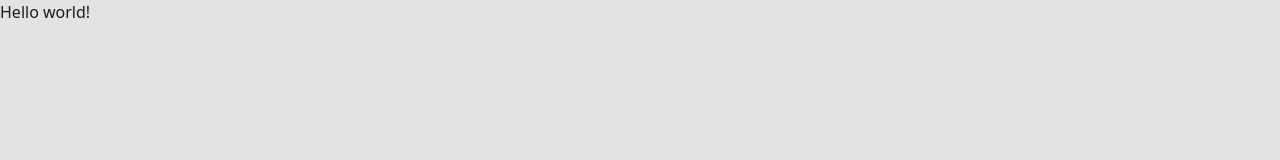
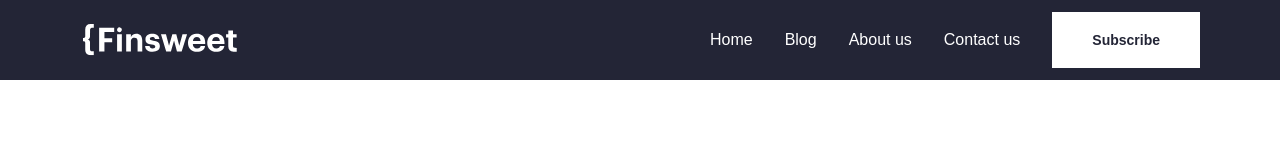
Before and after one commit to KirillMoiseev1999/frontend-project, a website built with Vite: page index.html in a window 1280 px wide. Built offline with nearby package versions, Linux system fonts and the light colour scheme.

Commit message:
Сделал Header, добавил цвета и шрифты. Создал папку images

```diff
--- a/index.html
+++ b/index.html
@@ -12,10 +12,57 @@
     <style media="(prefers-color-scheme: dark)">
       @import url('./src/styles/colors/dark.css');
     </style>
+    <link rel="stylesheet" href="src/styles/normalize.css">
+    <link rel="stylesheet" href="src/styles/colors/colors.css">
+    <link rel="stylesheet" href="src/styles/components/header.css">
+
+    <link rel="stylesheet" href="src/styles/global/fonts.css">
+
   </head>
 
   <body>
-    <h1>Hello world!</h1>
+
+    <header class="header">
+      <div class="container">
+        <div class="header__content">
+          <!-- Логотип SVG -->
+          <a href="#" class="header__logo">
+            <img src="src/image/Logo.svg" alt="Finsweet" class="header__logo-image">
+          </a>
+
+          <div class="header__bloc">
+            <!-- Навигация -->
+            <nav class="header__nav">
+              <ul class="header__nav-list">
+                <li class="header__nav-item">
+                  <a href="#" class="header__nav-link">Home</a>
+                </li>
+                <li class="header__nav-item">
+                  <a href="#" class="header__nav-link">Blog</a>
+                </li>
+                <li class="header__nav-item">
+                  <a href="#" class="header__nav-link">About us</a>
+                </li>
+                <li class="header__nav-item">
+                  <a href="#" class="header__nav-link">Contact us</a>
+                </li>
+              </ul>
+            </nav>
+
+            <!-- разрыв -->
+             <div class="space"></div>
+
+            <!-- Кнопка подписки -->
+            <div class="header__actions">
+              <button class="button button--subscribe">Subscribe</button>
+            </div>
+          </div>
+
+        </div>
+      </div>
+
+    </header>
+
     <script type="module" src="/src/index.js"></script>
   </body>
 </html>
--- a/src/styles/colors/colors.css
+++ b/src/styles/colors/colors.css
@@ -1,4 +1,11 @@
 :root {
-  --color-white: #e3e3e3;
-  --color-black: #1d1d1d;
+  /* Цвета */
+  --color-Black: #232536;
+  --color-Yellow: #FFD050;
+  --color-Purple: #592EA9;
+  --color-DarkGrey: #4C4C4C;
+  --color-MediumGrey: #6D6E76;
+  --color-LightGrey: #F4F4F4;
+  --color-Lavender: #F4F0F8;
+  --color-LightYellow: #FBF6EA;
 }
--- a/src/styles/components/container.css
+++ b/src/styles/components/container.css
@@ -1,7 +1,5 @@
 .container {
   width: 100%;
-  padding-left: 8px;
-  padding-right: 8px;
   margin-right: auto;
   margin-left: auto;
   max-width: 100%;
--- /dev/null
+++ b/src/styles/components/header.css
@@ -0,0 +1,85 @@
+.header {
+  background: var(--color-Black);
+  height: 80px;
+  display: flex;
+  align-items: center;
+  margin: 0;
+  padding: 0;
+  width: 100%;
+  padding-left: 83px;
+  padding-right: 80px;
+}
+
+.container {
+  max-width: 1300px;
+  margin: 0;
+  padding: 0;
+  width: 100%;
+}
+
+.header__content {
+  display: flex;
+  align-items: center;
+  justify-content: space-between;
+  height: 100%;
+}
+
+
+.header__logo {
+  display: flex;
+  align-items: center;
+  height: 28px;
+}
+
+.header__logo-image {
+  height: 32px;
+  width: auto;
+}
+.space{
+  width: 32px;
+}
+.header__bloc{
+  display: flex;
+  align-items: center;
+
+  height: 100%;
+}
+
+
+.header__nav-list {
+  display: flex;
+  gap: 2rem;
+  list-style: none;
+  margin: 0;
+  padding: 0;
+}
+
+.header__nav-link {
+  color: white;
+  text-decoration: none;
+  font: var(--font-body-01);
+  transition: color 0.3s ease;
+}
+
+.header__nav-link:hover {
+  color: var(--color-Yellow);
+}
+
+
+.button--subscribe {
+  background: white;
+  color: var(--color-Black);
+  padding: 0.75rem 2.5rem;
+  border: none;
+  border-radius: 0;
+  font: var(--font-label);
+  font-weight: 600;
+  cursor: pointer;
+  transition: background 0.3s ease;
+  height: 56px;
+}
+
+.button--subscribe:hover {
+  background: var(--color-Yellow);
+  color: var(--color-Black);
+}
--- /dev/null
+++ b/src/styles/global/fonts.css
@@ -0,0 +1,25 @@
+:root{
+  --font-display: 700 56px/64px 'Sen', sans-serif;
+  --font-h1: 700 48px/64px 'Sen', sans-serif;
+  --font-h2: 700 36px/48px 'Sen', sans-serif;
+  --font-h3: 700 28px/36px 'Sen', sans-serif;
+  --font-h4: 700 24px/32px 'Sen', sans-serif;
+  --font-h5: 700 20px/32px 'Sen', sans-serif;
+  --font-h6: 700 16px/24px 'Sen', sans-serif;
+
+  /* Типографика - Body & Labels */
+  --font-body-01: 400 16px/28px 'Sen', sans-serif;
+  --font-body-02: 400 14px/20px 'Sen', sans-serif;
+  --font-label: 500 14px/20px 'Sen', sans-serif;
+}
+/* Классы для типографики */
+.display { font: var(--font-display); }
+.h1 { font: var(--font-h1); }
+.h2 { font: var(--font-h2); }
+.h3 { font: var(--font-h3); }
+.h4 { font: var(--font-h4); }
+.h5 { font: var(--font-h5); }
+.h6 { font: var(--font-h6); }
+.body-01 { font: var(--font-body-01); }
+.body-02 { font: var(--font-body-02); }
+.label { font: var(--font-label); }
--- a/src/styles/global/utility.css
+++ b/src/styles/global/utility.css
@@ -1,5 +1,5 @@
 body {
-  background-color: var(--color-primary);
+  background-color: var(--color-secondary);
   color: var(--color-secondary);
   -webkit-font-smoothing: antialiased;
   -moz-osx-font-smoothing: grayscale;
```
Also changed, not shown: src/image/Logo.svg (added).
